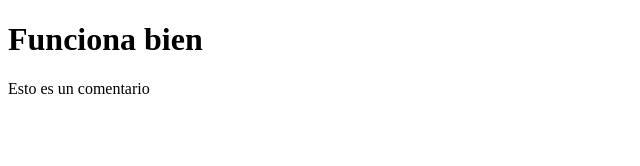
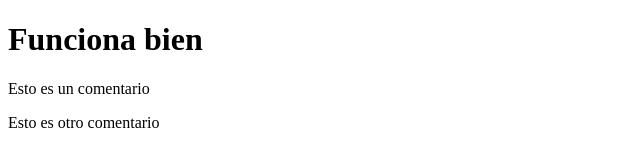
Before and after one commit to davidlosas/webpage, a plain HTML site: page index.html in a window 1280 px wide. Shown: the whole page, without its empty margins (0-640 px from the left). Drawn offline with Linux system fonts and the light colour scheme.

Commit message:
Agregado segundo comentario

```diff
--- a/index.html
+++ b/index.html
@@ -9,5 +9,6 @@
 <body>
     <h1>Funciona bien</h1>
     <p>Esto es un comentario</p>
+    <p>Esto es otro comentario</p>
 </body>
 </html>
```
